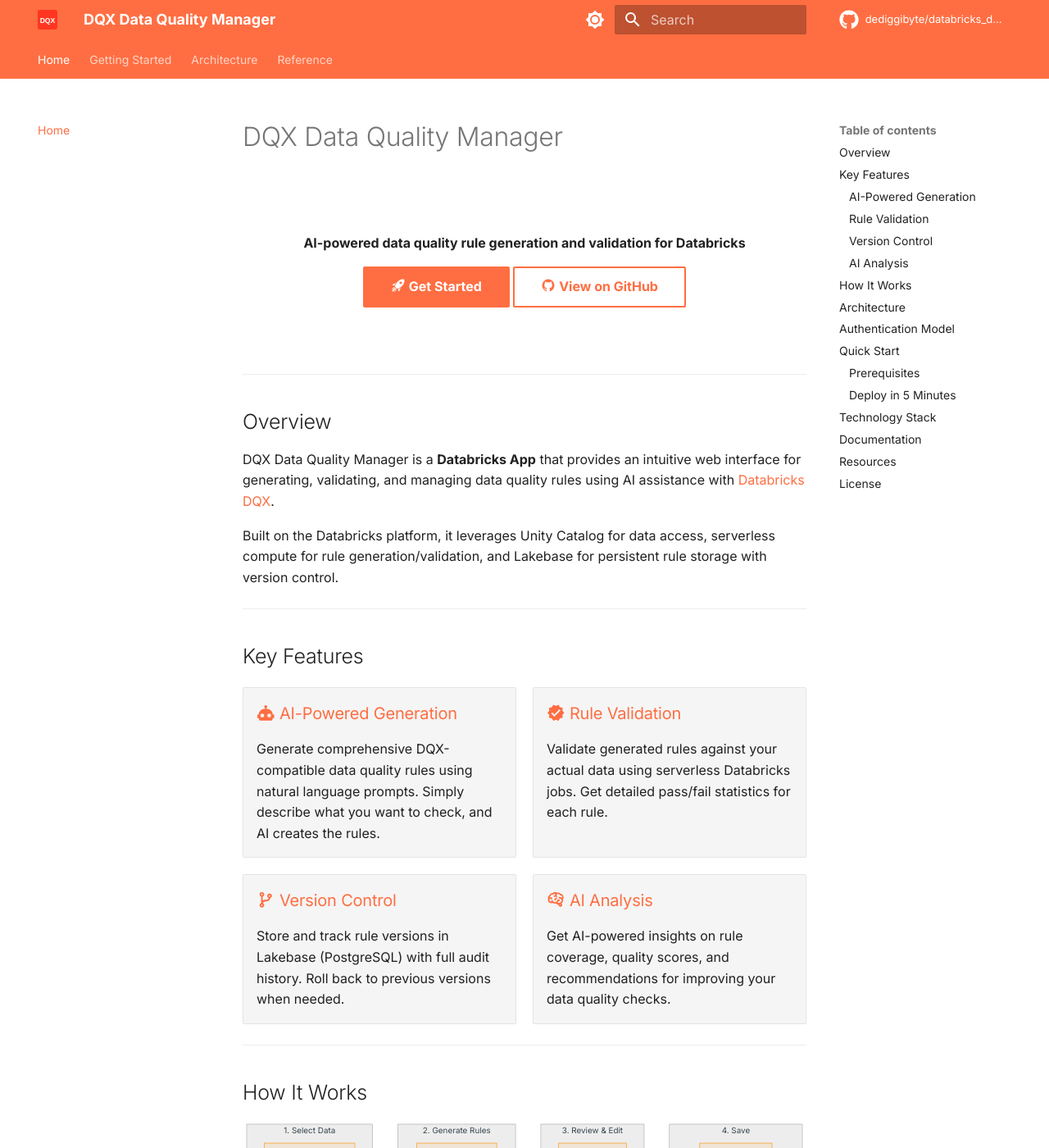
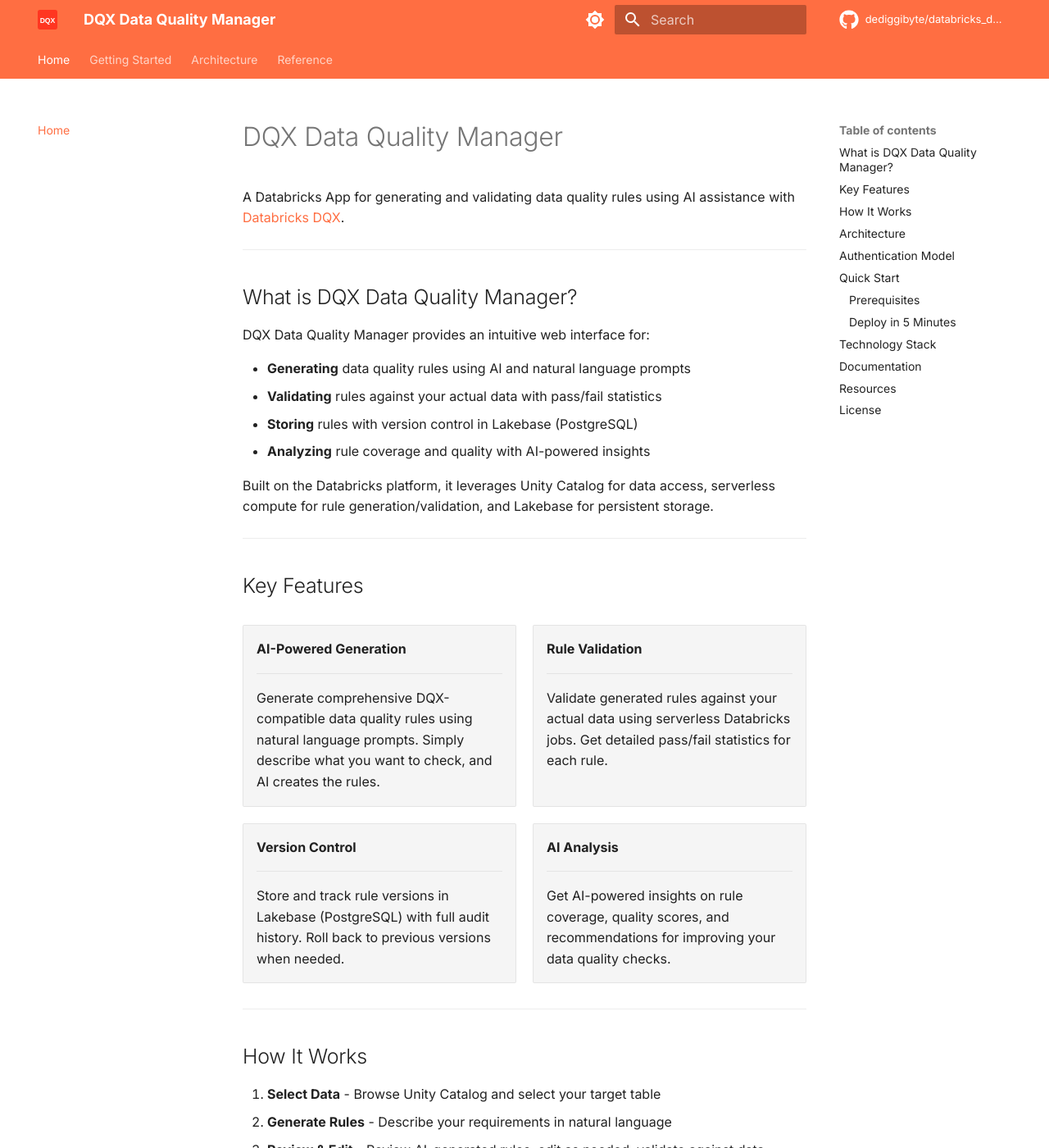
Before and after one commit to dediggibyte/databricks_dqx_agent, an MkDocs documentation site: the page built from docs/index.md, in a window 1280 px wide and 1400 px high. Shown: the whole window at 82% size. Built offline with MkDocs 1.6.1 and Material for MkDocs 9.7.7, drawn with Linux system fonts in a browser that asks for light colours; comment, search, counter and statistics services are not loaded; some of the changed text lies outside the part shown.

Commit message:
Simplify docs layout - remove Material icons
- Use plain text headings instead of :material-*: icons
- Use grid cards with CSS for features section
- Cleaner DQX-style documentation layout
- Updated CSS for card styling

🤖 Generated with [Claude Code](https://claude.com/claude-code)

Co-Authored-By: Claude Opus 4.5 <noreply@anthropic.com>

````diff
--- a/docs/index.md
+++ b/docs/index.md
@@ -1,59 +1,49 @@
 # DQX Data Quality Manager
 
-<div class="hero" markdown>
-
-**AI-powered data quality rule generation and validation for Databricks**
-
-[:material-rocket-launch: Get Started](runbook.md){ .md-button .md-button--primary }
-[:material-github: View on GitHub](https://github.com/dediggibyte/databricks_dqx_agent){ .md-button }
-
-</div>
+A Databricks App for generating and validating data quality rules using AI assistance with [Databricks DQX](https://databrickslabs.github.io/dqx/).
 
 ---
 
-## Overview
+## What is DQX Data Quality Manager?
 
-DQX Data Quality Manager is a **Databricks App** that provides an intuitive web interface for generating, validating, and managing data quality rules using AI assistance with [Databricks DQX](https://databrickslabs.github.io/dqx/).
+DQX Data Quality Manager provides an intuitive web interface for:
 
-Built on the Databricks platform, it leverages Unity Catalog for data access, serverless compute for rule generation/validation, and Lakebase for persistent rule storage with version control.
+- **Generating** data quality rules using AI and natural language prompts
+- **Validating** rules against your actual data with pass/fail statistics
+- **Storing** rules with version control in Lakebase (PostgreSQL)
+- **Analyzing** rule coverage and quality with AI-powered insights
+
+Built on the Databricks platform, it leverages Unity Catalog for data access, serverless compute for rule generation/validation, and Lakebase for persistent storage.
 
 ---
 
 ## Key Features
 
-<div class="grid" markdown>
+<div class="grid cards" markdown>
 
-<div class="card" markdown>
+-   **AI-Powered Generation**
 
-### :material-robot: AI-Powered Generation
+    ---
 
-Generate comprehensive DQX-compatible data quality rules using natural language prompts. Simply describe what you want to check, and AI creates the rules.
+    Generate comprehensive DQX-compatible data quality rules using natural language prompts. Simply describe what you want to check, and AI creates the rules.
 
-</div>
+-   **Rule Validation**
 
-<div class="card" markdown>
+    ---
 
-### :material-check-decagram: Rule Validation
+    Validate generated rules against your actual data using serverless Databricks jobs. Get detailed pass/fail statistics for each rule.
 
-Validate generated rules against your actual data using serverless Databricks jobs. Get detailed pass/fail statistics for each rule.
+-   **Version Control**
 
-</div>
+    ---
 
-<div class="card" markdown>
+    Store and track rule versions in Lakebase (PostgreSQL) with full audit history. Roll back to previous versions when needed.
 
-### :material-source-branch: Version Control
+-   **AI Analysis**
 
-Store and track rule versions in Lakebase (PostgreSQL) with full audit history. Roll back to previous versions when needed.
+    ---
 
-</div>
-
-<div class="card" markdown>
-
-### :material-brain: AI Analysis
-
-Get AI-powered insights on rule coverage, quality scores, and recommendations for improving your data quality checks.
-
-</div>
+    Get AI-powered insights on rule coverage, quality scores, and recommendations for improving your data quality checks.
 
 </div>
 
@@ -61,31 +51,10 @@ Get AI-powered insights on rule coverage, quality scores, and recommendations fo
 
 ## How It Works
 
-```mermaid
-flowchart LR
-    subgraph User["1. Select Data"]
-        A[Browse Catalog] --> B[Select Table]
-    end
-
-    subgraph Generate["2. Generate Rules"]
-        C[Enter Prompt] --> D[AI Generation]
-    end
-
-    subgraph Review["3. Review & Edit"]
-        E[Edit Rules] --> F[Validate]
-    end
-
-    subgraph Save["4. Save"]
-        G[AI Analysis] --> H[Save to Lakebase]
-    end
-
-    User --> Generate --> Review --> Save
-```
-
-1. **Select Data**: Browse Unity Catalog and select your target table
-2. **Generate Rules**: Describe your requirements in natural language
-3. **Review & Edit**: Review AI-generated rules, edit as needed, validate against data
-4. **Save**: Get AI analysis and save rules with version control
+1. **Select Data** - Browse Unity Catalog and select your target table
+2. **Generate Rules** - Describe your requirements in natural language
+3. **Review & Edit** - Review AI-generated rules, edit as needed, validate against data
+4. **Save** - Get AI analysis and save rules with version control
 
 ---
 
@@ -158,7 +127,7 @@ databricks bundle deploy -t dev
 
 Access your app at: `https://your-workspace.cloud.databricks.com/apps/dqx-rule-generator-dev`
 
-[:material-book-open: Full Deployment Guide](runbook.md){ .md-button }
+[Start using DQX Data Quality Manager](runbook.md){ .md-button .md-button--primary }
 
 ---
 
@@ -193,19 +162,13 @@ Access your app at: `https://your-workspace.cloud.databricks.com/apps/dqx-rule-g
 
 ## Resources
 
-- [:material-book: Databricks DQX Documentation](https://databrickslabs.github.io/dqx/)
-- [:material-application: Databricks Apps Guide](https://docs.databricks.com/dev-tools/databricks-apps/index.html)
-- [:material-package: Databricks Asset Bundles](https://docs.databricks.com/aws/en/dev-tools/bundles/)
-- [:material-github: GitHub Repository](https://github.com/dediggibyte/databricks_dqx_agent)
+- [Databricks DQX Documentation](https://databrickslabs.github.io/dqx/)
+- [Databricks Apps Guide](https://docs.databricks.com/dev-tools/databricks-apps/index.html)
+- [Databricks Asset Bundles](https://docs.databricks.com/aws/en/dev-tools/bundles/)
+- [GitHub Repository](https://github.com/dediggibyte/databricks_dqx_agent)
 
 ---
 
 ## License
 
 This project is licensed under the MIT License - see the [LICENSE](https://github.com/dediggibyte/databricks_dqx_agent/blob/main/LICENSE) file for details.
-
----
-
-<div style="text-align: center; margin-top: 2rem;">
-  <small>Built with :material-heart: by Diggibyte Technologies</small>
-</div>
--- a/docs/stylesheets/extra.css
+++ b/docs/stylesheets/extra.css
@@ -14,36 +14,42 @@
   --md-accent-fg-color: #FF6B4A;
 }
 
-/* Hero section styling */
-.md-typeset .hero {
-  padding: 2rem 0;
-  text-align: center;
+/* Grid cards for features */
+.grid.cards {
+  display: grid;
+  grid-template-columns: repeat(auto-fit, minmax(280px, 1fr));
+  gap: 1rem;
+  margin: 1.5rem 0;
 }
 
-.md-typeset .hero h1 {
-  font-size: 2.5rem;
-  font-weight: 700;
-  margin-bottom: 1rem;
+.grid.cards > ul {
+  display: contents;
 }
 
-/* Feature cards */
-.md-typeset .grid {
-  display: grid;
-  grid-template-columns: repeat(auto-fit, minmax(250px, 1fr));
-  gap: 1rem;
-  margin: 1rem 0;
+.grid.cards > ul > li,
+.grid.cards > * {
+  background: var(--md-code-bg-color);
+  border: 1px solid var(--md-default-fg-color--lightest);
+  border-radius: 0.5rem;
+  padding: 1.25rem;
+  list-style: none;
+  margin: 0;
 }
 
-.md-typeset .card {
-  background: var(--md-code-bg-color);
-  border-radius: 8px;
-  padding: 1.5rem;
-  border: 1px solid var(--md-default-fg-color--lightest);
+.grid.cards > ul > li:hover,
+.grid.cards > *:hover {
+  border-color: var(--md-primary-fg-color);
+  box-shadow: 0 4px 12px rgba(0, 0, 0, 0.1);
 }
 
-.md-typeset .card h3 {
-  margin-top: 0;
-  color: var(--md-primary-fg-color);
+.grid.cards p {
+  margin: 0.5rem 0 0 0;
+}
+
+.grid.cards hr {
+  margin: 0.75rem 0;
+  border: none;
+  border-top: 1px solid var(--md-default-fg-color--lightest);
 }
 
 /* Code blocks */
@@ -53,51 +59,42 @@
 
 /* Table improvements */
 .md-typeset table:not([class]) {
-  font-size: 0.85rem;
+  font-size: 0.9rem;
 }
 
 .md-typeset table:not([class]) th {
   background: var(--md-primary-fg-color);
   color: white;
+  font-weight: 600;
 }
 
 /* Admonition customization */
-.md-typeset .admonition.tip,
-.md-typeset details.tip {
+.md-typeset .admonition.info,
+.md-typeset details.info {
   border-color: var(--md-primary-fg-color);
 }
 
-.md-typeset .tip > .admonition-title,
-.md-typeset .tip > summary {
+.md-typeset .info > .admonition-title,
+.md-typeset .info > summary {
   background-color: rgba(255, 54, 33, 0.1);
 }
 
-/* Architecture diagram styling */
-.md-typeset pre.mermaid {
-  background: transparent;
+/* Button styling */
+.md-typeset .md-button {
+  font-weight: 600;
 }
 
-/* Badge styling */
-.md-typeset .badge {
-  display: inline-block;
-  padding: 0.25rem 0.5rem;
-  border-radius: 4px;
-  font-size: 0.75rem;
-  font-weight: 600;
-  text-transform: uppercase;
+.md-typeset .md-button--primary {
+  background-color: var(--md-primary-fg-color);
+  border-color: var(--md-primary-fg-color);
 }
 
-.md-typeset .badge-success {
-  background: #3FB950;
-  color: white;
+.md-typeset .md-button--primary:hover {
+  background-color: var(--md-primary-fg-color--dark);
+  border-color: var(--md-primary-fg-color--dark);
 }
 
-.md-typeset .badge-warning {
-  background: #D29922;
-  color: white;
+/* Architecture diagram */
+.md-typeset pre:has(code) {
+  background: var(--md-code-bg-color);
 }
-
-.md-typeset .badge-error {
-  background: #F85149;
-  color: white;
-}
````
